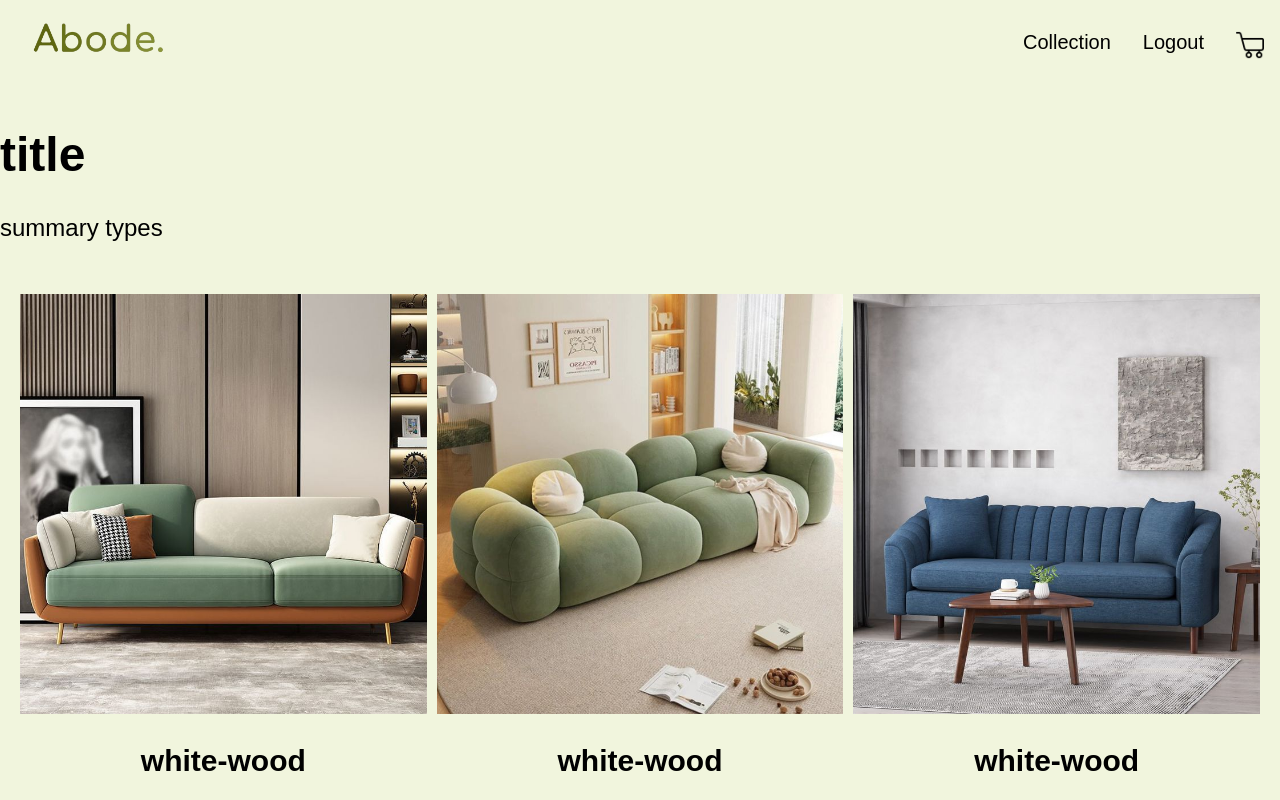
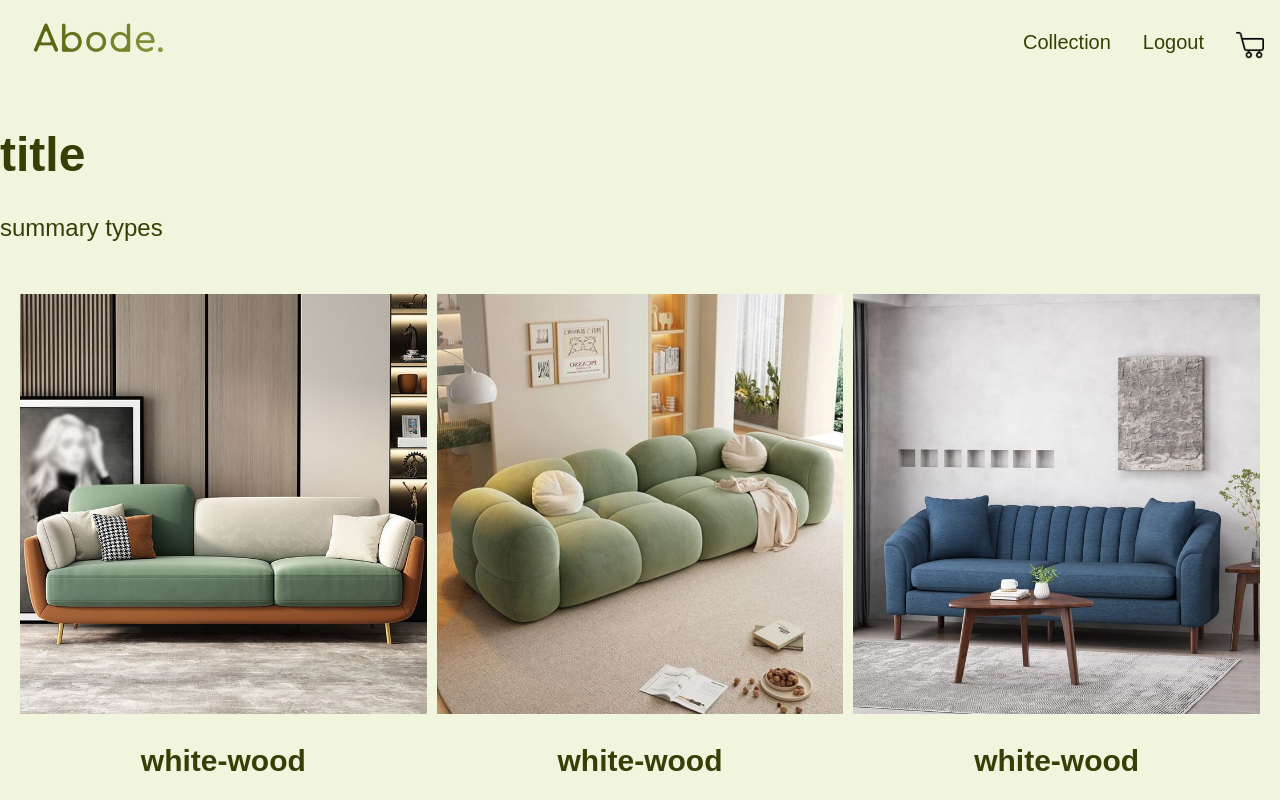
Before and after one commit to rhythm1124/Abode, a React (Create React App) app: page / in a window 1280 px wide. Shown: the top 800 px of the page. Built offline with nearby package versions, Linux system fonts and the light colour scheme; the HTML template or start-up script is replaced by a standard one.

Commit message:
Update App.css

```diff
--- a/src/App.css
+++ b/src/App.css
@@ -3,6 +3,7 @@ body {
   font-size: 16px;
   margin: 0px;
   font-family: Arial;
+  color: #393e06;
   background-color: #f1f5dd;
 }
 
```
